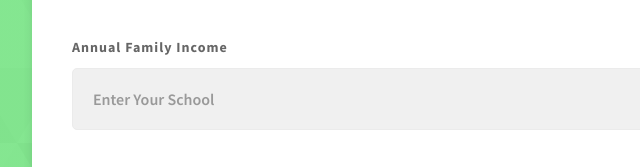
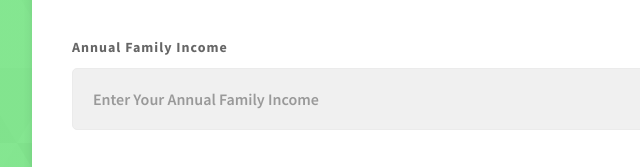
Before and after one commit to annegautham/ivyrootsconsulting, a website: page contact.html in a window 1280 px wide. Shown: the part 832-999 px from the top of the page, 208-848 px from the left. Drawn offline with Linux system fonts and the light colour scheme.

Commit message:
Update contact.html

```diff
--- a/contact.html
+++ b/contact.html
@@ -140,7 +140,7 @@
             <label class="contact__form-label" for="grade">Annual Family Income</label>
             <input
               required
-              placeholder="Enter Your School"
+              placeholder="Enter Your Annual Family Income"
               type="text"
               class="contact__form-input"
               name="income"
```
